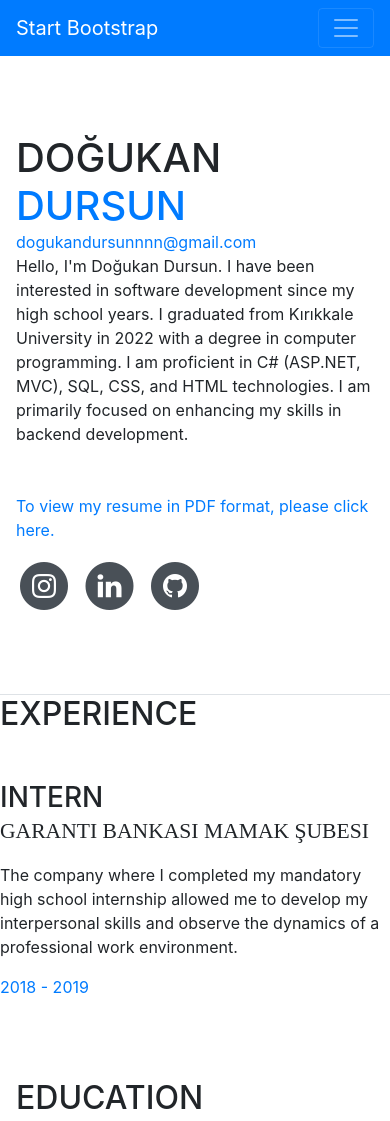
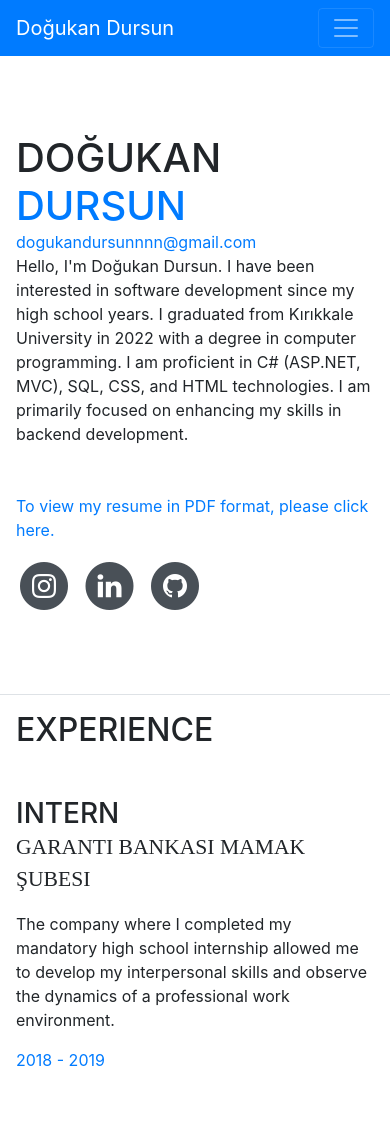
Before and after one commit to DogukanDursun/DogukanDursun-Portfolyo, a website with bundled scripts: page index.html in a window 390 px wide. Shown: the top 1121 px of the page. Built offline with nearby package versions, Linux system fonts and the light colour scheme; a web font is replaced by a local one.

Commit message:
Update index.html

```diff
--- a/index.html
+++ b/index.html
@@ -30,7 +30,7 @@
 
     <nav class="navbar navbar-expand-lg navbar-dark bg-primary fixed-top" id="sideNav">
       <a class="navbar-brand js-scroll-trigger" href="#page-top">
-        <span class="d-block d-lg-none">Start Bootstrap</span>
+        <span class="d-block d-lg-none">Doğukan Dursun</span>
         <span class="d-none d-lg-block">
           <img class="img-fluid img-profile rounded-circle mx-auto mb-2" src="img/profile.jpg" alt="">
         </span>
@@ -64,7 +64,7 @@
 
     <div class="container-fluid p-0">
 
-      <section class="  resume-section p-3 p-lg-5 d-flex flex-column  " id="about">
+      <section class="resume-section p-3 p-lg-5 d-flex d-column" id="about">
         <div class="my-auto">
           <h1 class="mb-0">Doğukan
             <span class="text-primary">Dursun</span>
@@ -106,7 +106,7 @@
         </div>
       </section>
 
-      <section class="p-lg-5 " id="experience">
+      <section class="p-3 p-lg-5 d-flex d-column" id="experience">
         <div class="">
           <h2 class="mb-5">Experience</h2>
 
```
